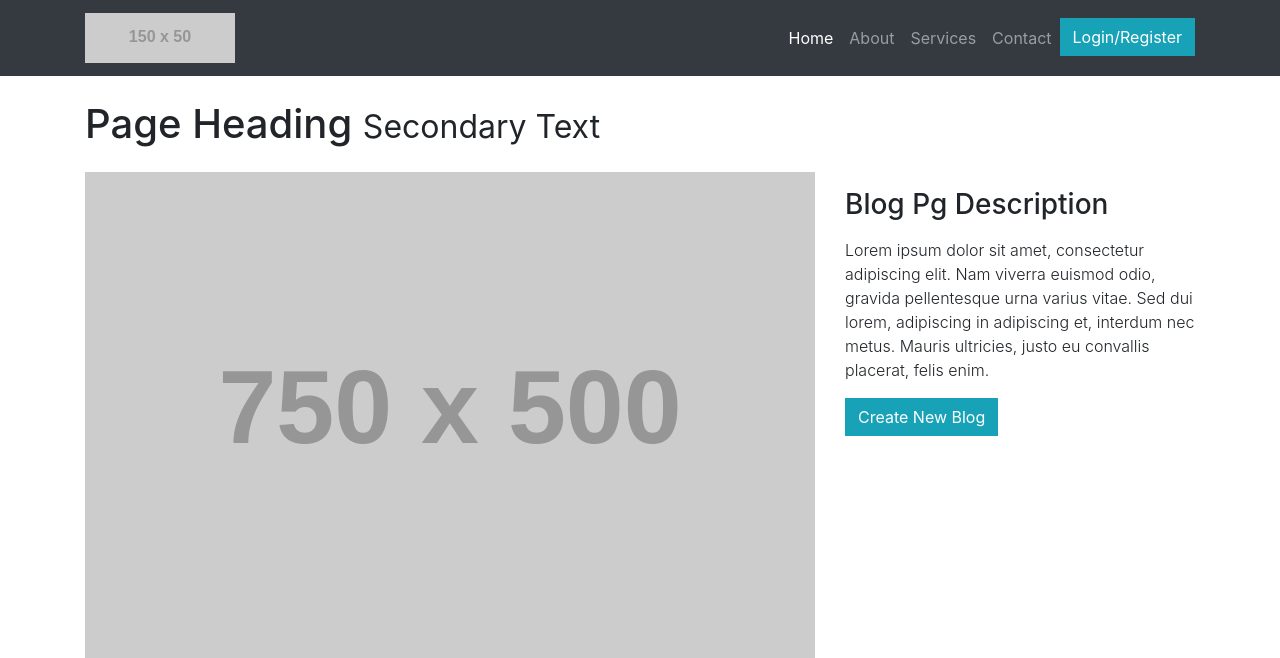
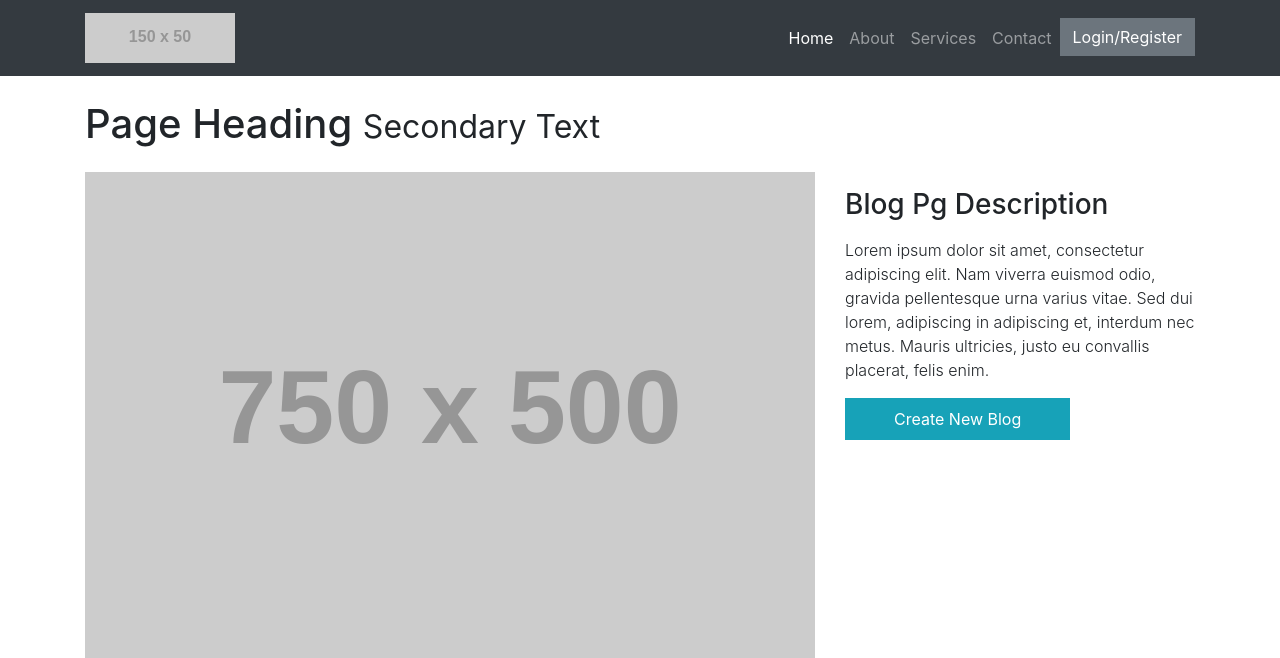
Before and after one commit to codingdojo-projects-algos-august-2019/AmandaKatrinaGroup, a Flask app: template templates/land.html in a window 1280 px wide. Shown: the top 658 px of the page. Run offline with Flask 2, Linux system fonts and the light colour scheme; the template is opened without the code that fills it, so the values that code supplies are empty; grey boxes labelled with a size stand in for pictures from a placeholder-image service; some libraries are stand-ins or nearby versions; some web fonts are replaced.

Commit message:
Updated style

```diff
--- a/static/css/styles.css
+++ b/static/css/styles.css
@@ -187,6 +187,9 @@ on smaller screens
 /* ------------------------------------------------------------------------ /*
                                  LAND.HTML */
 /* ------------------------------------------------------------------------- */
+
+
+
 /* Sticky Footer Classes */
 
 html body {
--- a/templates/land.html
+++ b/templates/land.html
@@ -45,7 +45,7 @@
                         <a class="nav-link" href="#">Contact</a>
                     </li>
                     <li class="nav-item">
-                        <input type="submit" value="Login/Register" class="btn btn-info">
+                        <input type="submit" value="Login/Register" class="btn btn-secondary">
                     </li>
                     <!-- <li class="nav-item">
             <input type="submit" value="Logout" class="btn btn-primary">
@@ -79,7 +79,7 @@
                     justo eu
                     convallis placerat, felis enim.</p>
                 <!-- <h3 class="my-3">Create Your Own Blog Post</h3> -->
-                <input type="submit" value="Create New Blog" class="btn btn-info">
+                <input type="submit" value="Create New Blog" class="btn btn-info px-5 py-2">
             </div>
         </div>
 
```
